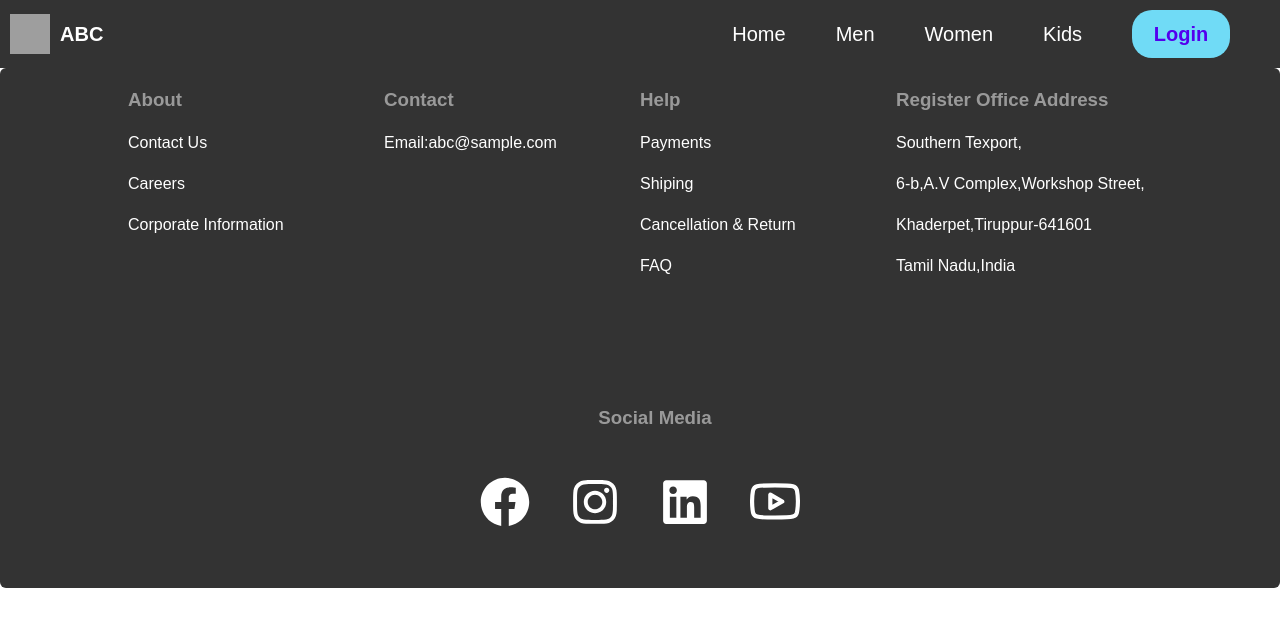
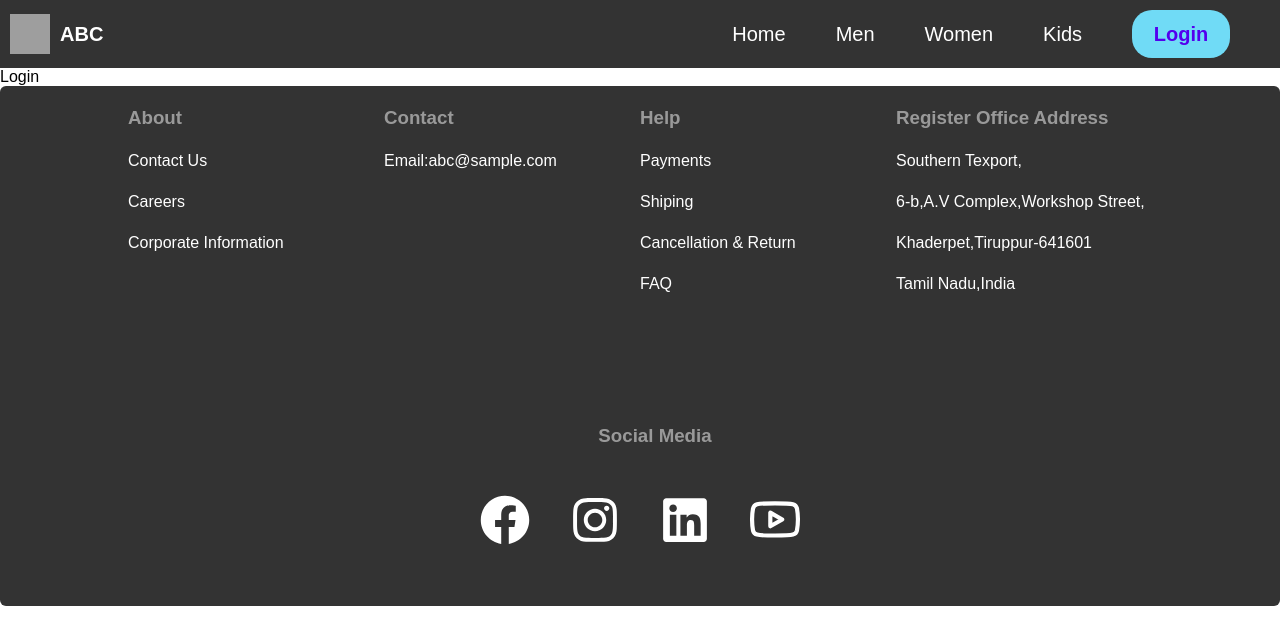
Before and after one commit to Santhosh-Shanmugam/SouthernTexport-E-commerce, a React (Vite) app in the folder Frontend/: page /login in a window 1280 px wide. Shown: the top 644 px of the page. Built offline with nearby package versions, Linux system fonts and the light colour scheme; grey boxes are pictures that could not be loaded.

Commit message:
Login-Signup-1

```diff
--- a/Frontend/src/App.jsx
+++ b/Frontend/src/App.jsx
@@ -11,7 +11,8 @@ import Footer from './Components/Footer/Footer'
 import TopSelling from './Pages/TopSelling/TopSelling'
 import '@fortawesome/fontawesome-free/css/all.min.css';
 import InnerDisplay from './Components/InnerDisplay/InnerDisplay'
-
+import Login from './Pages/Auth/Login/Login'
+import Signup from './Pages/Auth/Signup/Signup'
 const App = () => {
   return (
     <div>
@@ -25,7 +26,9 @@ const App = () => {
           <Route path='/kids' element={<Kids></Kids>}></Route>
           <Route path='/contact' element={<Contact></Contact>}></Route>
           <Route path='/topselling' element={<TopSelling></TopSelling>}></Route>
-          {/* <Route path='/' element={<Login></Login>}></Route> */}
+          <Route path='/login' element={<Login></Login>}></Route>
+          <Route path='/signup' element={<Signup></Signup>}></Route>
+
            <Route path='/product/:productID' element={<InnerDisplay></InnerDisplay>}></Route>
         </Routes>
         <Footer/>
--- /dev/null
+++ b/Frontend/src/Pages/Auth/Login/Login.jsx
@@ -0,0 +1,9 @@
+import React from 'react'
+
+const Login = () => {
+  return (
+    <div>Login</div>
+  )
+}
+
+export default Login
--- /dev/null
+++ b/Frontend/src/Pages/Auth/Signup/Signup.jsx
@@ -0,0 +1,9 @@
+import React from 'react'
+
+const Signup = () => {
+  return (
+    <div>Signup</div>
+  )
+}
+
+export default Signup
--- a/Frontend/src/index.css
+++ b/Frontend/src/index.css
@@ -1,7 +1,7 @@
 body{
   background-color: rgb(255, 255, 255);
   margin: 0;
-
+  padding: 0;
 }
 Link{
   text-decoration: none;
```
Also changed, not shown: Frontend/src/Pages/Auth/Login/Login.css (added), Frontend/src/Pages/Auth/Signup/Signup.css (added), Frontend/src/Pages/Home/Home.css (line endings or trailing spaces), Frontend/src/Pages/assets-page/Signup.css (added), Frontend/src/Pages/assets-page/Signup.jsx (added).
